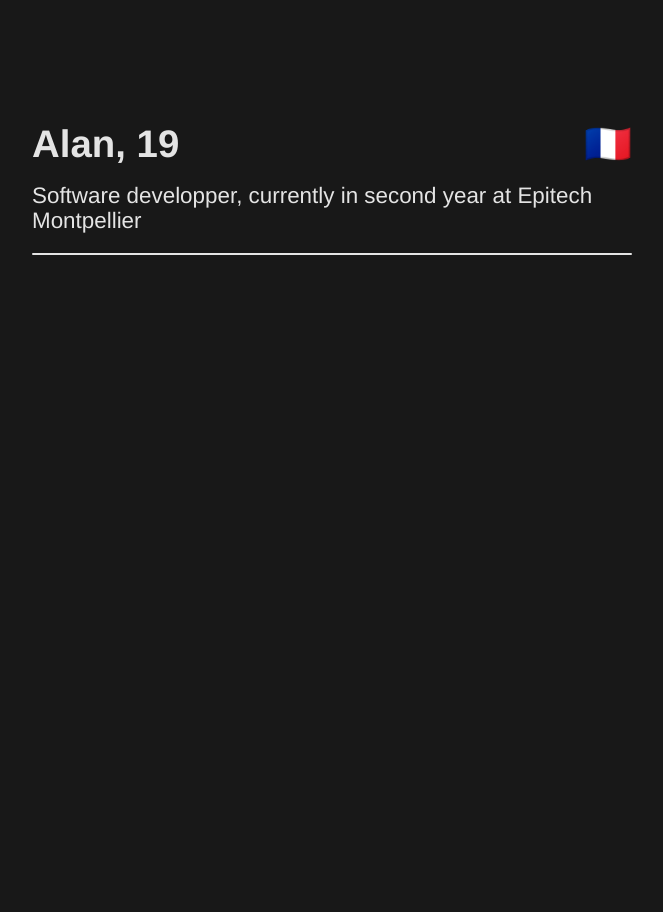
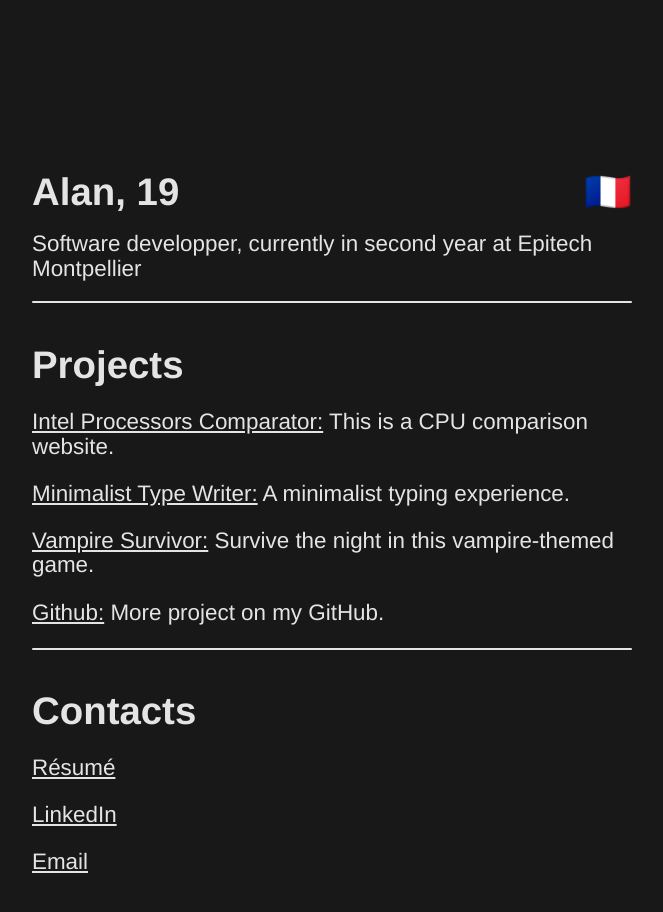
Before and after one commit to ExtraBinoss/ExtraBinoss.github.io, a plain HTML site: page index.html in a window 1280 px wide. Shown: the whole page, without its empty margins (308-971 px from the left). Drawn offline with Linux system fonts and the light colour scheme.

Commit message:
[ADD] First project added using marked.js to read readme. Style is done. Base of the website is done Contact is good.

```diff
--- /dev/null
+++ b/generic-styles.css
@@ -0,0 +1,82 @@
+:root {
+    --background-color: #181818;
+    --text-color: #E4E4E4;
+    --max-width: 600px;
+}
+
+body, html {
+    height: 100%;
+    margin: 0;
+    text-align: left;
+    background-color: var(--background-color);
+    color: var(--text-color);
+    margin: 3em auto 0;
+}
+
+h1 {
+    font-size: 2.4em;
+    line-height: 1.2em;
+    font-family: 'HelveticaNeue-Light', 'Helvetica Neue Light', 'Helvetica Neue', Helvetica, Arial, 'Lucida Grande', sans-serif;
+}
+
+p {
+    font-family: 'HelveticaNeue-Light', 'Helvetica Neue Light', 'Helvetica Neue', Helvetica, Arial, 'Lucida Grande', sans-serif;
+    font-size: 1.4em;
+    line-height: 1.1em;
+    font-weight: 0;
+    word-wrap: break-word;
+    max-width: 600px;
+}
+
+
+img {
+    max-width: 100%;
+    height: auto;
+}
+
+.project-container {
+    display: flex;
+    flex-direction: column;
+    justify-content: center;
+    align-items: flex-start; /* Aligns content to the left within the centered container */
+    max-width: var(--max-width);
+    margin: 0 auto; /* Center the container */
+    padding: 20px; /* Add some padding */
+    border-left: 200px solid var(--border-color); /* Fine line on the left */
+    border-right: 100px solid var(--border-color); /* Fine line on the right */
+}
+
+.separator {
+    border: 0;
+    height: 2px;
+    background-color: #E4E4E4;
+    margin: 20px auto;
+    max-width: 600px;
+    border-radius: 10px;
+}
+
+/*Ensure the scrollbar is hidden, and thinner, more minimalist.*/
+/* Hide scrollbar for Chrome, Safari and Opera */
+::-webkit-scrollbar {
+    width: 0px; /* Remove scrollbar space */
+    background: transparent; /* Optional: just make scrollbar invisible */
+}
+
+/* Hide scrollbar for IE, Edge, and Firefox */
+* {
+    -ms-overflow-style: none;  /* IE and Edge */
+    scrollbar-width: none;  /* Firefox */
+}
+
+/* For other browsers, make the scrollbar thin and less noticeable */
+* {
+    scrollbar-width: thin;
+    scrollbar-color: rgba(255, 255, 255, 0.5) transparent;
+}
+
+/* Responsive Design */
+@media (max-width: 600px) {
+    .title, .paragraph {
+        width: 90%;
+    }
+}
--- a/index.html
+++ b/index.html
@@ -3,11 +3,9 @@
 <head>
 <title>Alan's Portfolio</title>
 <link rel = "stylesheet" href = "styles.css">
+<link rel = "stylesheet" href = "generic-styles.css"
 </head>
 <body>
-
-    <!-- <h1 class="title"> Alan, 19 </h1> -->
-    <!-- <h1 class="title">Alan, 19 <span id="flag"></span></h1> -->
     <div class = "profile-container">
         <span data-translate-key = "userInfo">Alan, 19</span>
         <span id="flag-fr" role="img" aria-label="French Flag" style="cursor:pointer;">🇫🇷</span>
@@ -18,6 +16,32 @@
         <p class = "paragraph" data-translate-key="content"> Software developper, currently in second year at Epitech Montpellier </p>
     </div>
     <hr class = "separator">
+    <h1 class="other-title">Projects</h1>
+    <div class="projects">
+        <p class="project-item">
+            <a href="pages/Project-CPU.html" class = "a-hover" data-translate-key = "intelProcessorsComparator">Intel Processors Comparator:</a> This is a CPU comparison website.
+        </p>
+        <p class="project-item">
+            <a href="pages/minimalist-type-writer.html" class = "a-hover" data-translate-key="minimalistTypeWriter">Minimalist Type Writer:</a> A minimalist typing experience.
+        </p>
+        <p class="project-item">
+            <a href="pages/vampire-survivor.html" class = "a-hover" data-translate-key = "vampireSurvivor">Vampire Survivor:</a> Survive the night in this vampire-themed game.
+        </p>
+        <p class="project-item">
+            <a href="https://github.com/ExtraBinoss?tab=repositories" class = "a-hover" data-translate-key="githubProjects">Github:</a> More project on my GitHub.
+    </div>
+    <hr class = "separator">
+    <div class="contacts">
+        <h1 class="other-title">Contacts</h1>
+        <p class="contact-item">
+            <a href="cv/cv_alan.pdf" class = "a-hover" download="cv_alan.pdf">Résumé</a>
+        <p class="contact-item">
+            <a href="https://www.linkedin.com/in/alan-treb-91a6142b5/" class = "a-hover">LinkedIn</a>
+        </p>
+        <p class="contact-item">
+            <a href="mailto:alan.trebugeais@epitech.eu" class = "a-hover">Email</a>
+        </p>
+    </div>
 <script type="module" src = "events.js"></script>
 </body>
 </html>
--- /dev/null
+++ b/markdown-style.css
@@ -0,0 +1,66 @@
+pre {
+    display: block;
+    font-family: 'Courier New', Courier, monospace; /* Monospace font for code */
+    background-color: #161B22; /* Light grey background */
+    color: --text-color; /* Text color */
+    padding: 10px; /* Padding inside the code block */
+    margin: 1em 0; /* Margin above and below the code block */
+    overflow: auto; /* Adds a scrollbar if the content is wider than the block */
+    border-radius: 5px; /* Optional: Rounds the corners of the code block */
+    border: 1px solid #ccc; /* Optional: Adds a border around the code block */
+    white-space: pre-wrap; /* Ensures that long lines are wrapped */
+}
+
+a {
+    color: #E4E4E4;
+    text-decoration: none; /* Removes underline */
+    font-weight: bold; /* Makes the link bold */
+    position: relative; /* Required for the pseudo-elements to position correctly */
+    transition: color 0.3s ease, transform 0.3s ease; /* Smooth transition for color and transform */
+}
+
+a::after {
+    content: '';
+    position: absolute;
+    width: 100%;
+    height: 2px;
+    bottom: -5px;
+    left: 0;
+    background-color: #007BFF;
+    visibility: hidden;
+    transform: scaleX(0);
+    transition: all 0.3s ease-in-out 0s;
+}
+
+a:hover {
+    color: #0056b3; /* Darker shade on hover */
+}
+
+a:hover::after {
+    visibility: visible;
+    transform: scaleX(1);
+}
+
+ul {
+    font-size: 1.2em; /* Increase font size */
+    color: var(--text-color); /* Use the text color variable for consistency */
+    padding-left: 2.5em; /* Add some padding to the left for better alignment */
+    list-style-type: circle; /* Change bullet style, optional */
+    word-wrap: break-word;
+}
+
+ul li {
+    margin-bottom: 10px; /* Add space between list items */
+    word-wrap: break-word;
+}
+
+ul li a {
+    color: #4A90E2; /* Bright link color for better visibility */
+    text-decoration: none; /* Remove underline */
+    transition: color 0.3s ease; /* Smooth transition for hover effect */
+}
+
+ul li a:hover {
+    color: #0365d6; /* Change color on hover */
+    text-decoration: underline; /* Add underline on hover for emphasis */
+}
--- a/styles.css
+++ b/styles.css
@@ -15,12 +15,25 @@
     border-right: 100px solid #000; /* Fine line on the right */
 }
 
-.title {
+.main-title {
     max-width: 600px; /* Adjust based on your preference */
     text-align: left;
     margin: 3em auto 0;
     color: #E4E4E4;
     line-height: 1.5em;
+}
+
+.other-title {
+    max-width: 600px; /* Adjust based on your preference */
+    text-align: left;
+    display: flex;
+    flex-direction: column;
+    align-items: left;
+    justify-content: center;
+    margin: 1em auto 0;
+    font-weight: 610;
+    color: #E4E4E4;
+    font-size: 2.4em;
 }
 
 .paragraph {
@@ -31,30 +44,8 @@
     color: #E4E4E4;
 }
 
-h1 {
-    font-size: 2.4em;
-    line-height: 1.2em;
-    font-family: 'HelveticaNeue-Light', 'Helvetica Neue Light', 'Helvetica Neue', Helvetica, Arial, 'Lucida Grande', sans-serif;
-}
-
-p {
-    font-family: 'HelveticaNeue-Light', 'Helvetica Neue Light', 'Helvetica Neue', Helvetica, Arial, 'Lucida Grande', sans-serif;
-    font-size: 1.4em;
-    line-height: 1.1em;
-    font-weight: 0;
-}
-
 .interligne {
     margin-top: -0.5em;
-}
-
-.separator {
-    border: 0;
-    height: 2px;
-    background-color: #E4E4E4;
-    margin: 20px auto;
-    max-width: 600px;
-    border-radius: 10px;
 }
 
 .profile-container {
@@ -94,28 +85,35 @@
 #flag-en:hover {
     transform: scale(1.1);
 }
-/* Ensure everything is responsive */
-@media (max-width: 600px) {
-    .title, .paragraph {
-        width: 90%;
-    }
+
+.projects {
+    flex-direction: column;
+    justify-content: center;
+    text-align: left;
+    max-width: 600px;
+    line-height: 0px;
+    margin:auto;
 }
 
-/*Ensure the scrollbar is hidden, and thinner, more minimalist.*/
-/* Hide scrollbar for Chrome, Safari and Opera */
-::-webkit-scrollbar {
-    width: 0px; /* Remove scrollbar space */
-    background: transparent; /* Optional: just make scrollbar invisible */
+.contacts {
+    flex-direction: column;
+    justify-content: center;
+    text-align: left;
+    max-width: 600px;
+    line-height: 0px;
+    margin:auto;
 }
 
-/* Hide scrollbar for IE, Edge, and Firefox */
-* {
-    -ms-overflow-style: none;  /* IE and Edge */
-    scrollbar-width: none;  /* Firefox */
+a.a-hover {
+    color: #E4E4E4; /* Initial color */
+    text-decoration: underline; /* Removes underline */
+    font-weight: 500; /* Makes the link bold */
+    transition: color 0.3s ease, transform 0.8s ease; /* Smooth transition for color and transform */
+    text-align: center;
+    width:100%;
 }
 
-/* For other browsers, make the scrollbar thin and less noticeable */
-* {
-    scrollbar-width: thin;
-    scrollbar-color: rgba(255, 255, 255, 0.5) transparent;
+a.a-hover:hover {
+    color: #186bc5; /* Darker shade on hover */
+    text-decoration: underline; /* Add underline on hover for emphasis */
 }
--- a/translations/en.json
+++ b/translations/en.json
@@ -1,4 +1,8 @@
 {
     "userInfo": "Alan, 19",
-    "content": "Software developer, currently in second year at Epitech Montpellier"
+    "content": "Software developer, currently in second year at Epitech Montpellier",
+    "intelProcessorsComparator": "This is a CPU comparison website.",
+    "minimalistTypeWriter": "A minimalist typing experience.",
+    "vampireSurvivor": "Survive the night in this vampire-themed game.",
+    "githubProjects": "More projects on my GitHub."
 }
--- a/translations/fr.json
+++ b/translations/fr.json
@@ -1,4 +1,8 @@
 {
     "userInfo": "Alan, 19",
-    "content": "Développeur logiciel, actuellement en deuxième année à Epitech Montpellier"
+    "content": "Développeur logiciel, actuellement en deuxième année à Epitech Montpellier",
+    "intelProcessorsComparator": "Ceci est un site de comparaison de processeurs CPU.",
+    "minimalistTypeWriter": "Une expérience de dactylographie minimaliste.",
+    "vampireSurvivor": "Survivez à la nuit dans ce jeu sur le thème des vampires.",
+    "githubProjects": "Plus de projets sur mon GitHub."
 }
```
Also changed, not shown: pages/Project-CPU.html (added, +18 -0 lines), render_markdown/marked.js (added, +24 -0 lines), projects-markdowns/project-cpu/readme_images/github.png (added), projects-markdowns/project-cpu/readme_images/image-1.png (added), projects-markdowns/project-cpu/readme_images/image-2.png (added), projects-markdowns/project-cpu/readme_images/image-3.png (added), projects-markdowns/project-cpu/readme_images/image-4.png (added), projects-markdowns/project-cpu/readme_images/image-5.png (added), projects-markdowns/project-cpu/readme_images/image-6.png (added), projects-markdowns/project-cpu/readme_images/image.png (added), 2 other files.
